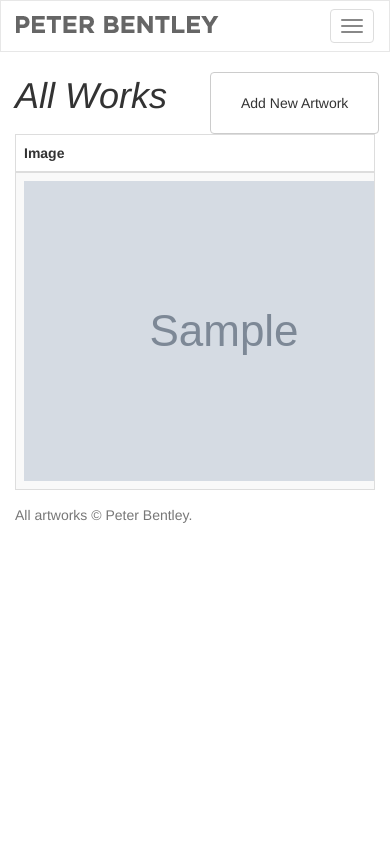
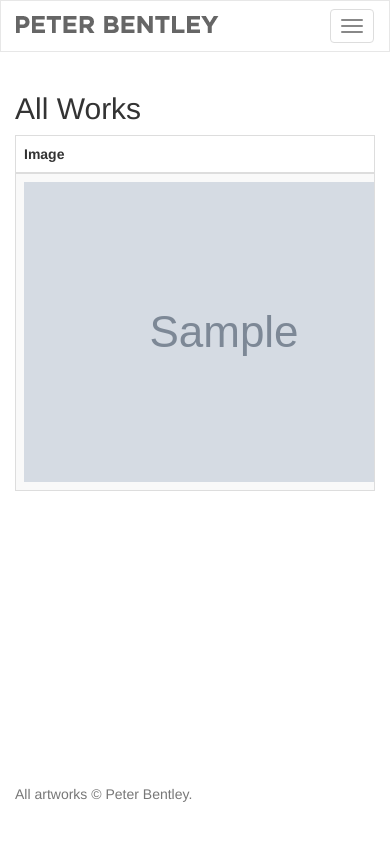
Before and after one commit to Petros-/art_app, a Rails app: page /admin in a window 390 px wide. Run offline with Rails 7, Linux system fonts and the light colour scheme; a user stored in the database is signed in; tables that the repository leaves empty hold one stand-in row (values such as "Sample post"); grey boxes marked "Sample" are stand-in pictures; style sheets or scripts are compiled from the project's sources; parts of the project's set-up code (start-up, migrations or seed data) failed here and were passed over; some libraries are stand-ins or nearby versions.

Commit message:
fixed the footer, and made small layout changes to the admin page.

```diff
--- a/app/assets/stylesheets/bootstrap_and_customization.css.scss
+++ b/app/assets/stylesheets/bootstrap_and_customization.css.scss
@@ -44,4 +44,29 @@
 }
 .tags a:hover {background-color: $brand-primary; text-decoration: none;}
 
+/* Sticky footer styles
+-------------------------------------------------- */
+
+html,
+body {
+  height: 100%;
+  /* The html and body elements cannot have any padding or margin. */
+}
+
+/* Wrapper for page content to push down footer */
+#wrap {
+  min-height: 100%;
+  height: auto;
+  /* Negative indent footer by its height */
+  margin: 0 auto -60px;
+  /* Pad bottom by footer height */
+  padding: 0 0 60px;
+}
+
+/* Set the fixed height of the footer here */
+#footer {
+  height: 60px;
+  background-color: #f5f5f5;
+}
+
 @import 'bootstrap';
--- a/app/views/artworks/admin.html.erb
+++ b/app/views/artworks/admin.html.erb
@@ -1,12 +1,5 @@
 <% if current_user.admin? %>
-  <div class="row">
-    <div class="col-xs-6 col-sm-8 col-md-4">
-      <h1>All Works</h1>
-    </div>
-    <div class="col-xs-4 col-sm-2 col-md-2 col-md-offset-6">
-      <%= link_to 'Add New Artwork', new_artwork_path, class:"btn btn-default" %>
-    </div>
-  </div>
+  <h2>All Works</h2>
 
   <div class="table-responsive">
     <table class="table table-striped">
--- a/app/views/layouts/_footer.html.erb
+++ b/app/views/layouts/_footer.html.erb
@@ -1,6 +1,5 @@
 <footer class="footer">
   <div class="container">
     <p class="text-muted">All artworks &copy; Peter Bentley.</p>
- 	</div>
-
+  </div>
 </footer>
```
